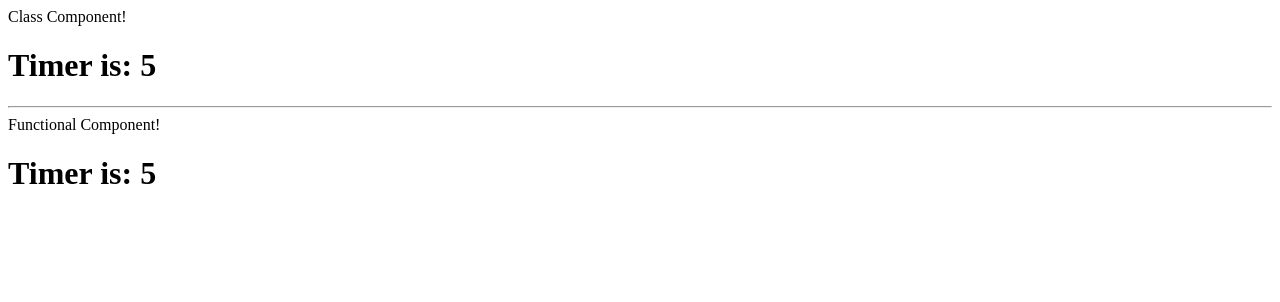
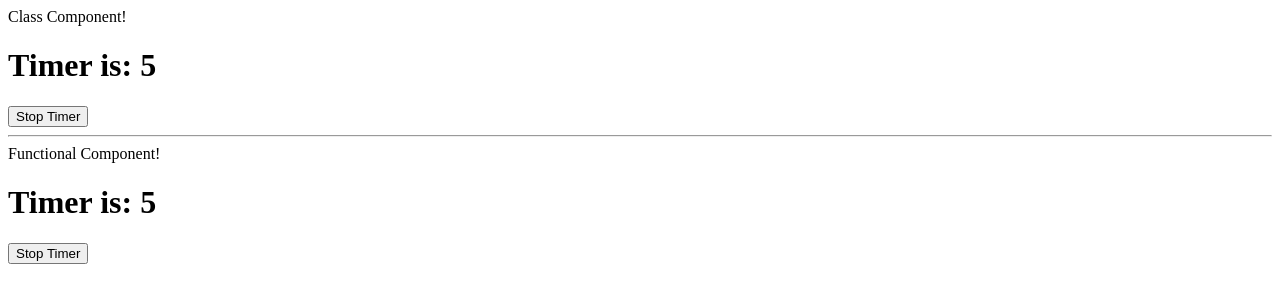
Before and after one commit to MrTwinkleSharma/Full-Stack-React, a React (Create React App) app in the folder tut-app/: page / in a window 1280 px wide. Shown: the top 302 px of the page. Built offline with nearby package versions, Linux system fonts and the light colour scheme.

Commit message:
Stop Timer?

```diff
--- a/tut-app/src/components/ClassTimer.jsx
+++ b/tut-app/src/components/ClassTimer.jsx
@@ -16,12 +16,12 @@ class ClassTimer extends Component {
             this.interval = setInterval(()=>{this.setState({timer:this.state.timer+1})},1000)
       }
       componentWillUnmount(){
-            clearInterval(this.interval)
-
+            clearInterval(this.interval);
       }
       render(){
             return <>
             <h1>Timer is: {this.state.timer}</h1>
+            <button onClick={ ()=> clearInterval(this.interval)}>Stop Timer</button>
             </>
       }
 
--- a/tut-app/src/components/HookTimer.jsx
+++ b/tut-app/src/components/HookTimer.jsx
@@ -17,6 +17,8 @@ function HookTimer(){
 
         return <>
         <h1>Timer is: {timer}</h1>
+
+        <button>Stop Timer</button>
         </>
 }
 
```
